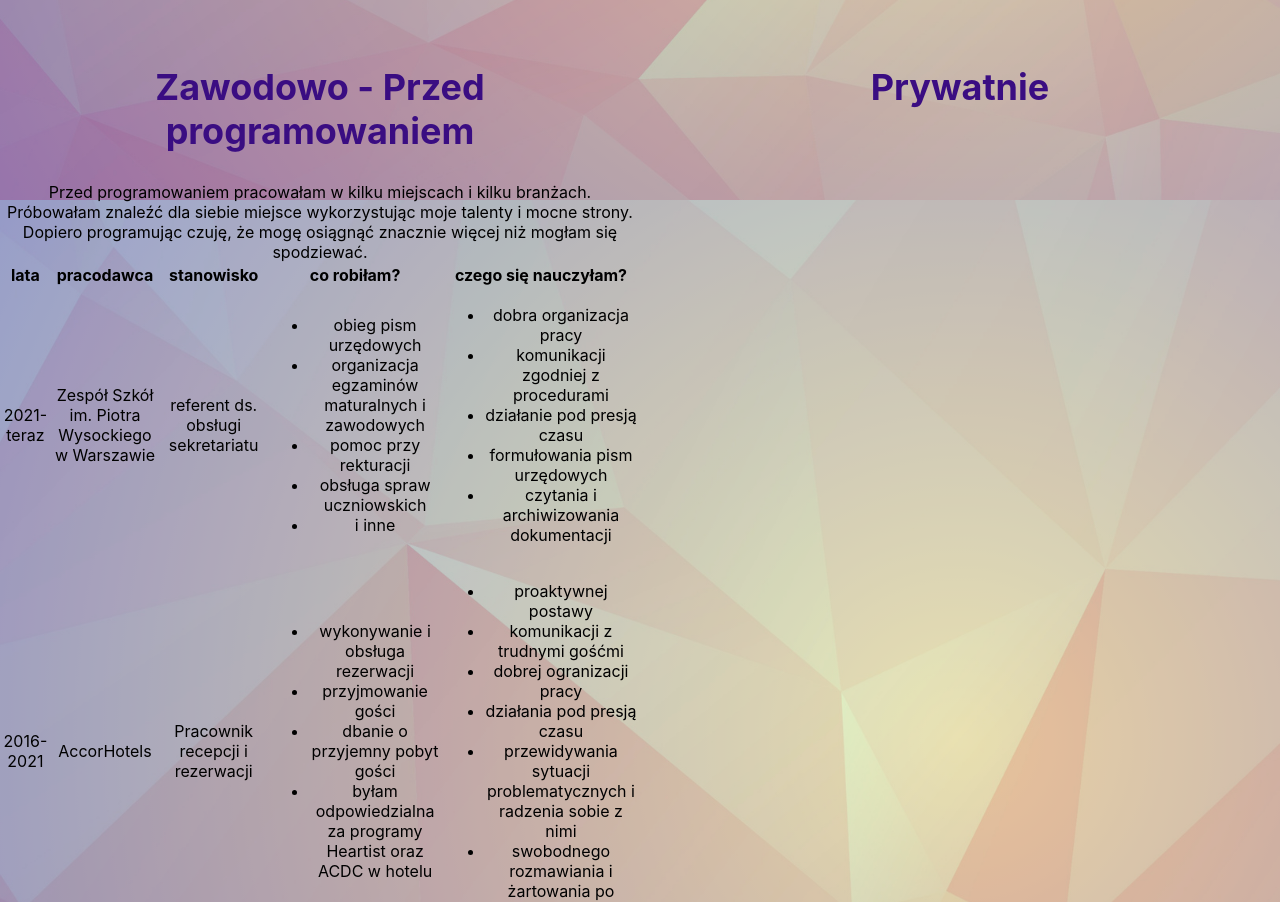
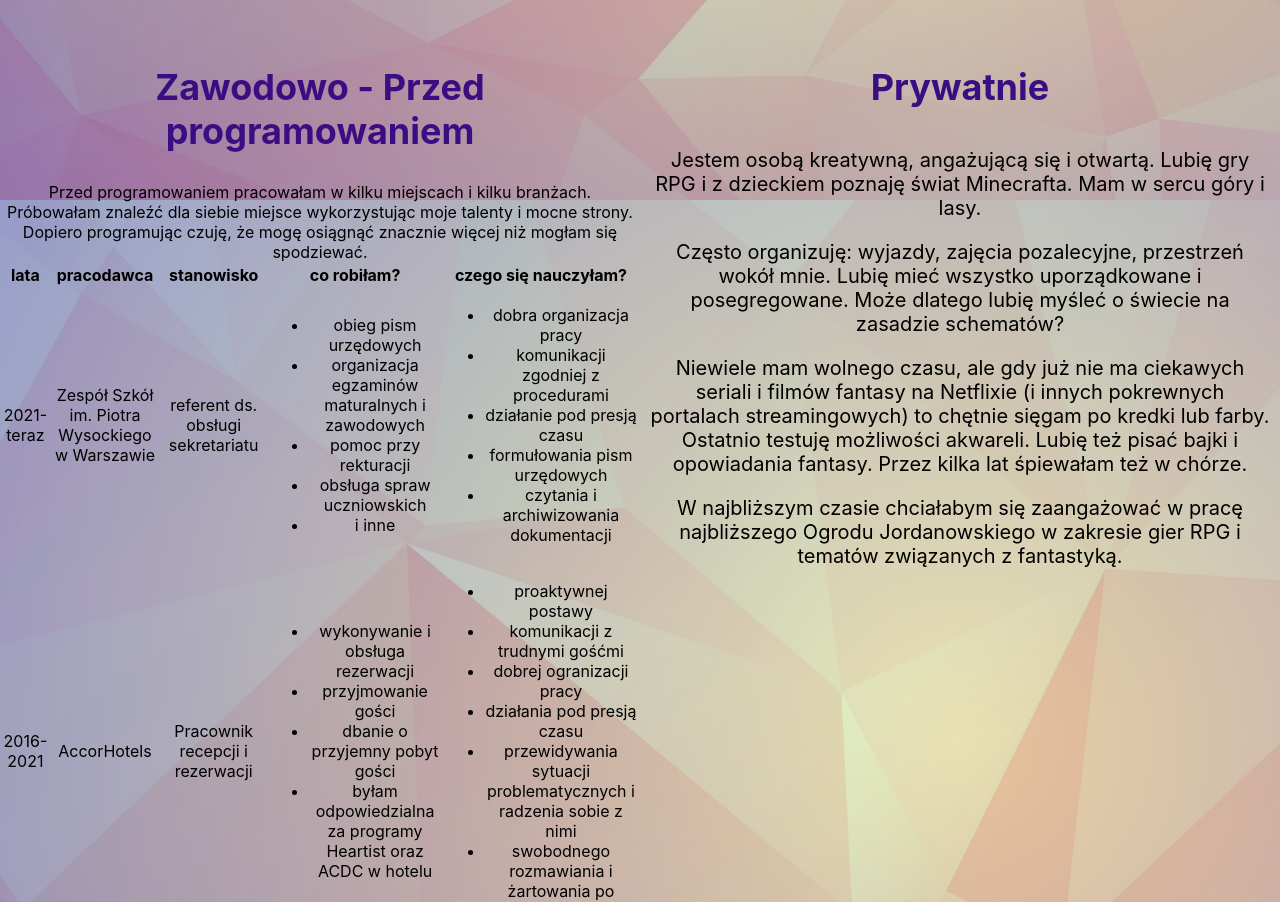
Before and after one commit to avtill/webportfolio, a React (Create React App) app: page / in a window 1280 px wide. Shown: the part 880-1782 px from the top of the page. Built offline with nearby package versions, Linux system fonts and the light colour scheme.

Commit message:
private content - span style

```diff
--- a/src/App.css
+++ b/src/App.css
@@ -46,7 +46,8 @@ border-radius: 20px;
 .nav__button--emoji {
   display: inline-block;
 }
-span {
+.span__nav,
+.nav--emoji {
   font-weight: bold;
   position: relative;
   z-index: 3;}
@@ -121,6 +122,16 @@ h2 {
   display: grid;
   grid-template-columns: 1fr 1fr;
 }
+
 /* .box__section__div--omnie {
 
 } */
+.box__private--article{
+  max-width: 50rem;
+  margin: auto;
+}
+.span__private--tekst{
+  font-size: 20px;
+  display: block;
+  padding: 10px;
+}
--- a/src/components/Navbar/Navbar.jsx
+++ b/src/components/Navbar/Navbar.jsx
@@ -9,22 +9,22 @@ const Navbar =() => {
         </div>
             <div className="nav__button--nav">
                 <a href="">
-                    <span>O mnie</span>
+                    <span className="span__nav">O mnie</span>
                 </a>
             </div>
             <div className="nav__button--nav">
                 <a href="">
-                    <span>Programowanie</span>
+                    <span className="span__nav">Programowanie</span>
                 </a>
             </div>
             <div className="nav__button--nav">
                 <a href="">
-                    <span>Portfolio</span>
+                    <span className="span__nav">Portfolio</span>
                 </a>
             </div>
             <div className="nav__button--nav">
                 <a href="">
-                    <span>Kontakt</span>
+                    <span className="span__nav">Kontakt</span>
                 </a>
             </div>
     </nav>)
--- a/src/components/Omnie/JobTable.jsx
+++ b/src/components/Omnie/JobTable.jsx
@@ -1,5 +1,7 @@
 import React from "react";
 import "../../App.css";
+
+// do przerobienia na slajder?//
 
 const JobTable =()=>{
     return (
--- a/src/components/Omnie/Private.jsx
+++ b/src/components/Omnie/Private.jsx
@@ -1,10 +1,26 @@
 import React from "react";
 import "../../App.css";
+
+// do zrobienia jako kafelki z gridem//
 
 const Private =()=> {
     return (
             <div>
                 <h2>Prywatnie</h2>
+                <article className="box__private--article">
+                    <span className="span__private--tekst">
+                        Jestem osobą kreatywną, angażującą się i otwartą. Lubię gry RPG i z dzieckiem poznaję świat Minecrafta. Mam w sercu góry i lasy.
+                    </span>
+                    <span className="span__private--tekst">
+                        Często organizuję: wyjazdy, zajęcia pozalecyjne, przestrzeń wokół mnie. Lubię mieć wszystko uporządkowane i posegregowane. Może dlatego lubię myśleć o świecie na zasadzie schematów?
+                    </span>
+                    <span className="span__private--tekst">
+                        Niewiele mam wolnego czasu, ale gdy już nie ma ciekawych seriali i filmów fantasy na Netflixie (i innych pokrewnych portalach streamingowych) to chętnie sięgam po kredki lub farby. Ostatnio testuję możliwości akwareli. Lubię też pisać bajki i opowiadania fantasy. Przez kilka lat śpiewałam też w chórze.
+                    </span>
+                    <span className="span__private--tekst">
+                        W najbliższym czasie chciałabym się zaangażować w pracę najbliższego Ogrodu Jordanowskiego w zakresie gier RPG i tematów związanych z fantastyką.
+                    </span>
+                </article>
             </div>
     )
 }
```
